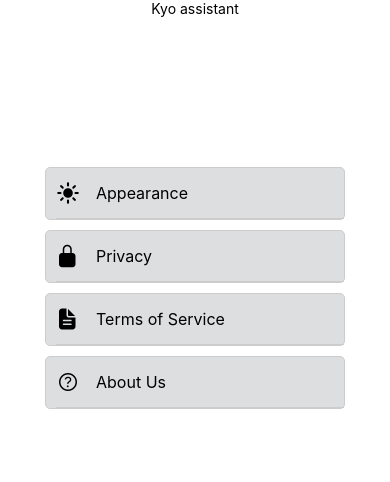
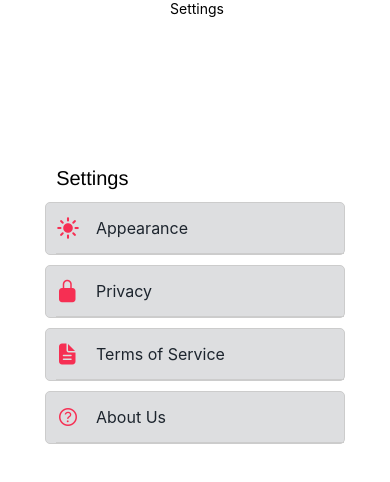
Before and after one commit to bouzenaali/kyo-conseil, a React Native app: screen / in a window 390 px wide. Shown: the top 482 px of the page. Built offline with nearby package versions, Linux system fonts and the light colour scheme.

Commit message:
Settings 94% completed

```diff
--- a/App.js
+++ b/App.js
@@ -6,9 +6,8 @@ import SettingsList from './Components/Settings1';
 export default function App() {
   return (
     <View style={styles.container}>
-      <Text>Kyo assistant</Text>
+      <Text>  Settings </Text>
       <StatusBar style="auto" />
-
       <SettingsList/>
     </View>
   );
--- a/Components/Settings1.js
+++ b/Components/Settings1.js
@@ -6,7 +6,7 @@ import { Ionicons } from '@expo/vector-icons';
 
 const SettingsItem = ({ icon, label, onPress }) => (
   <TouchableOpacity style={styles.item} onPress={onPress}>
-    <Ionicons name={icon} size={24} color="black" />
+    <Ionicons name={icon} size={24} color="#F62F53" />
     <Text style={styles.label}>{label}</Text>
   </TouchableOpacity>
 );
@@ -14,14 +14,16 @@ const SettingsItem = ({ icon, label, onPress }) => (
 const SettingsList = () => {
   return (
     <View style={styles.container}>
+        <Text style={styles.Text}>  Settings </Text>
         <View style={styles.itemContainer}>
-            <SettingsItem icon="ios-sunny" label="Appearance" onPress={() => {}} iconColor="#000000" />
+            <SettingsItem icon="ios-sunny" label="Appearance" onPress={() => {}}  />
+
         </View>
         <View style={styles.itemContainer}>
             <SettingsItem icon="ios-lock-closed" label="Privacy" onPress={() => {}} />
         </View>
         <View style={styles.itemContainer}>
-            <SettingsItem icon="ios-document-text" label="Terms of Service" onPress={() => {}} />
+            <SettingsItem  icon="ios-document-text" label="Terms of Service" onPress={() => {}} />
       </View>
       <View style={styles.itemContainer}>
             <SettingsItem icon="help-circle-outline" label="About Us" onPress={() => {}} />
@@ -48,6 +50,7 @@ const styles = StyleSheet.create({
     marginLeft: 16,
     fontSize: 16,
     fontWeight: 'regular',
+    color:'#1D252E',
   },
     itemContainer: {
       borderWidth: 1,
@@ -62,6 +65,13 @@ const styles = StyleSheet.create({
     SettingsItem:{
         backgroundColor:'#ddd',
     },
+    Text:{
+        fontFamily: 'Helvetica',
+        fontWeight: 'regular',
+        fontSize:20,
+        textAlign : 'left',
+        paddingBottom:12,
+    },
 });
 
 export default SettingsList;
```
